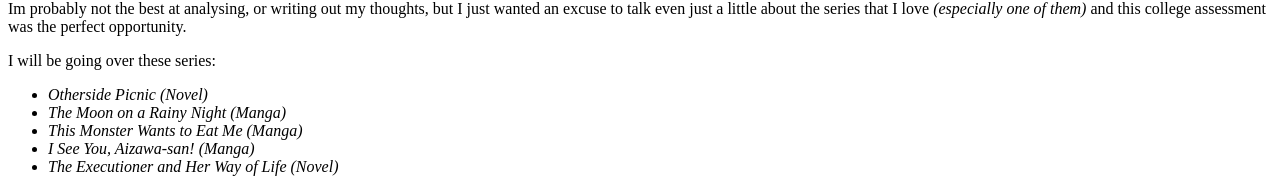
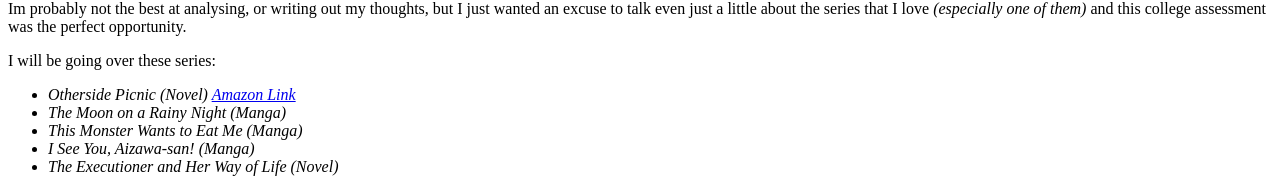
Before and after one commit to Fay3Fi/FayeFi-s-Novel-and-Manga-Reviews, a plain HTML site: page index.html in a window 1280 px wide. Shown: the part 200-378 px from the top of the page. Drawn offline with Linux system fonts and the light colour scheme.

Commit message:
Trying out Links

```diff
--- a/index.html
+++ b/index.html
@@ -13,7 +13,7 @@
         <p>Im probably not the best at analysing, or writing out my thoughts, but I just wanted an excuse to talk even just a little about the series that I love <em>(especially one of them)</em> and this college assessment was the perfect opportunity.</p>
         <p>I will be going over these series:</p>
         <ul>
-            <li><em>Otherside Picnic (Novel)</em></li>
+            <li><em>Otherside Picnic (Novel) <a href="https://www.amazon.co.uk/dp/B09F6HZNCC?binding=kindle_edition&qid=1794917491&sr=8-6&ref=dbs_dp_rwt_sb_pc_tkin">Amazon Link</a></em></li>
             <li><em>The Moon on a Rainy Night (Manga)</em></li>
             <li><em>This Monster Wants to Eat Me (Manga)</em></li>
             <li><em>I See You, Aizawa-san! (Manga)</em></li>
```
